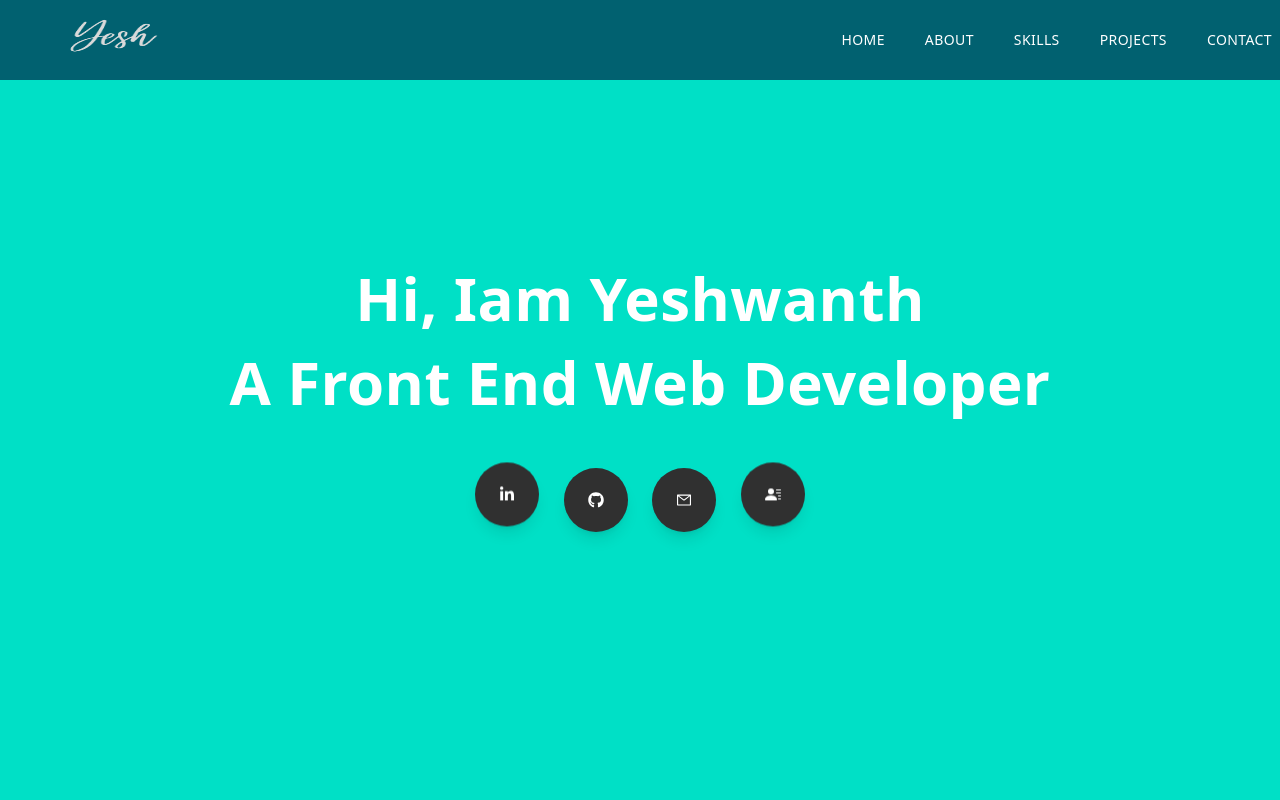
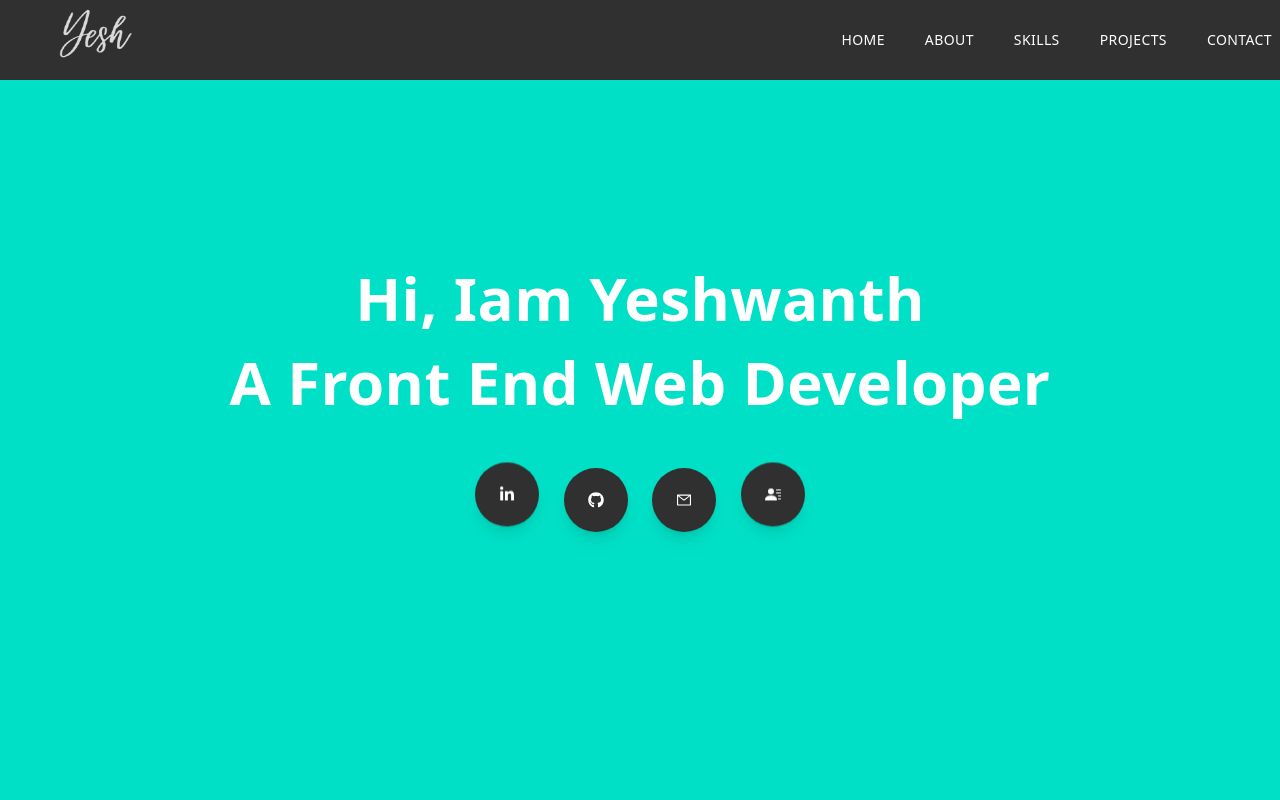
Before and after one commit to yeshwanthc/my-portfolio, a Next.js app: page / in a window 1280 px wide. Shown: the top 800 px of the page. Built offline with nearby package versions, Linux system fonts and the light colour scheme.

Commit message:
Update Navbar.jsx

```diff
--- a/components/Navbar.jsx
+++ b/components/Navbar.jsx
@@ -49,8 +49,8 @@ const Navbar = () => {
 
       className={
         shadow
-          ? 'fixed w-full h-20 shadow-xl z-[100] bg-[#016170]'
-          : 'fixed w-full h-20 z-[100] bg-[#016170]'
+          ? 'fixed w-full h-20 shadow-xl z-[100] bg-[#303030]'
+          : 'fixed w-full h-20 z-[100] bg-[#303030]'
       }
     >
       <div className='flex justify-between items-center w-full h-full px-2 2xl:px-16'>
@@ -58,8 +58,8 @@ const Navbar = () => {
           <Image
             src={NavLogo}
             alt='/'
-            width='205'
-            height='100'
+            width='170'
+            height='150'
           />
         </Link>
         <div>
@@ -98,7 +98,7 @@ const Navbar = () => {
         <div
           className={
             nav
-              ? ' fixed left-0 top-0 w-[75%] sm:w-[60%] md:w-[45%] h-screen bg-[#016170] p-10 ease-in duration-500'
+              ? ' fixed left-0 top-0 w-[75%] sm:w-[60%] md:w-[45%] h-screen bg-[#000000] p-10 ease-in duration-500'
               : 'fixed left-[-100%] top-0 p-10 ease-in duration-500'
           }
         >
@@ -114,7 +114,7 @@ const Navbar = () => {
               </Link>
               <div
                 onClick={handleNav}
-                className='rounded-full shadow-lg  p-3 cursor-pointer bg-[#00e0c6]'
+                className='rounded-full shadow-lg  p-3 cursor-pointer bg-[#303030]'
               >
                 <AiOutlineClose />
               </div>
@@ -158,22 +158,22 @@ const Navbar = () => {
                 Lets Connect
               </p>
               <div className='flex items-center justify-between my-4 w-full sm:w-[80%]'>
-                <div className='rounded-full shadow-lg  p-4 cursor-pointer hover:scale-110 ease-in duration-300 bg-[#00e0c6] '>
+                <div className='rounded-full shadow-lg  p-4 cursor-pointer hover:scale-110 ease-in duration-300 bg-[#303030] '>
                 <Link href='https://www.linkedin.com/in/yeshwanth-yesh-76b86123a/' >
                 <FaLinkedinIn />
                 </Link>
                 </div>
-                <div className='rounded-full shadow-lg  p-4 cursor-pointer hover:scale-110 ease-in duration-300 bg-[#00e0c6]'>
+                <div className='rounded-full shadow-lg  p-4 cursor-pointer hover:scale-110 ease-in duration-300 bg-[#303030]'>
                 <Link href='https://github.com/yeshwanthc'>
                 <FaGithub />
               </Link>
               </div>
-              <div className='rounded-full shadow-lg  p-4 cursor-pointer hover:scale-110 ease-in duration-300 bg-[#00e0c6]'>
+              <div className='rounded-full shadow-lg  p-4 cursor-pointer hover:scale-110 ease-in duration-300 bg-[#303030]'>
               <Link href='mailto:yeshwanthnaidu62@gmail.com'>
               <AiOutlineMail />
               </Link>
               </div>
-              <div className='rounded-full shadow-lg  p-4 cursor-pointer hover:scale-110 ease-in duration-300 bg-[#00e0c6]'>
+              <div className='rounded-full shadow-lg  p-4 cursor-pointer hover:scale-110 ease-in duration-300 bg-[#303030]'>
               <Link href='tel:+919550066495'>
               <BsFillPersonLinesFill />
               </Link>
```
